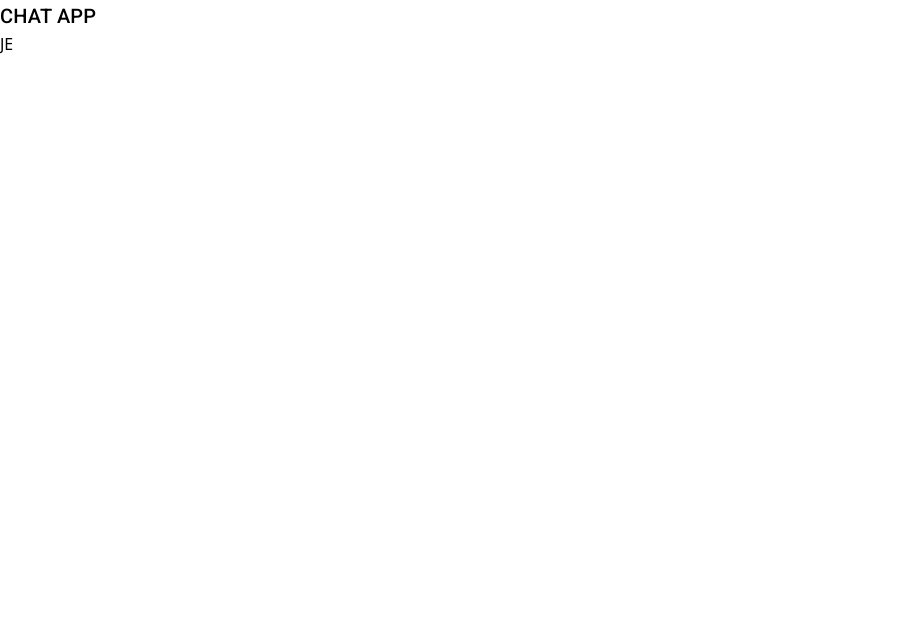
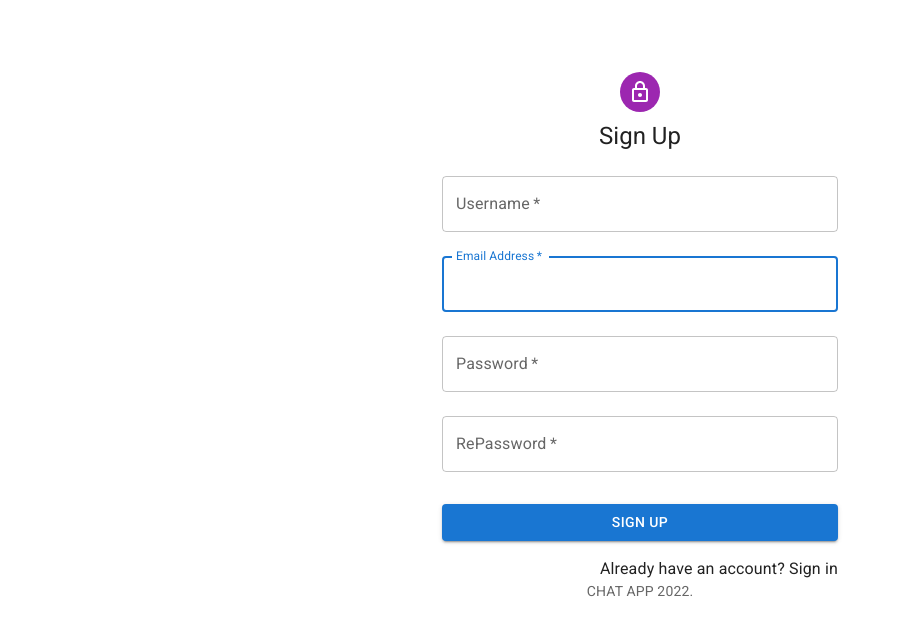
Before and after one commit to swarup260/chatapp, a React (Vite) app in the folder WEB/: page /sign-up in a window 1280 px wide. Shown: the top 636 px of the page, without its empty margins (0-902 px from the left). Built offline with nearby package versions, Linux system fonts and the light colour scheme.

Commit message:
[WEB] inital router setup and sign up and sign in pages added

```diff
--- a/WEB/src/App.jsx
+++ b/WEB/src/App.jsx
@@ -1,9 +1,12 @@
-import SideNavbar from "./components/Header/SideNavbar";
+import Login from "./pages/Login";
+import Home from "./pages/Home";
 
 export default function App() {
-    return (
-        <>
-            <SideNavbar />
-        </>
-    );
-};
+  const isLogin = false;
+
+  if (!isLogin) {
+    return <Login />;
+  }
+
+  return <Home />;
+}
--- /dev/null
+++ b/WEB/src/components/Copyright.jsx
@@ -0,0 +1,21 @@
+import Typography from "@mui/material/Typography";
+import Container from "@mui/material/Container";
+
+export default function Copyright(props) {
+  return (
+    <Container maxWidth="sm">
+      <Typography
+        className="left-0 right-0 bottom-0 absolute bg-slate-200"
+        variant="body2"
+        color="text.secondary"
+        align="center"
+        {...props}
+      >
+        <p className="m-5 font-medium uppercase leading-4">
+          {`CHAT APP ${new Date().getFullYear()}`}
+          {"."}
+        </p>
+      </Typography>
+    </Container>
+  );
+}
--- /dev/null
+++ b/WEB/src/components/Login/BaseContainer.jsx
@@ -0,0 +1,40 @@
+import Avatar from "@mui/material/Avatar";
+import CssBaseline from "@mui/material/CssBaseline";
+import Box from "@mui/material/Box";
+import LockOutlinedIcon from "@mui/icons-material/LockOutlined";
+import Typography from "@mui/material/Typography";
+import Container from "@mui/material/Container";
+import { createTheme, ThemeProvider } from "@mui/material/styles";
+
+import Copyright from "../Copyright";
+
+const theme = createTheme();
+
+export default function BaseContainer(props) {
+  return (
+    <>
+      <ThemeProvider theme={theme}>
+        <Container component="main" maxWidth="xs">
+          <CssBaseline />
+          <Box
+            sx={{
+              marginTop: 8,
+              display: "flex",
+              flexDirection: "column",
+              alignItems: "center",
+            }}
+          >
+            <Avatar sx={{ m: 1, bgcolor: "secondary.main" }}>
+              <LockOutlinedIcon />
+            </Avatar>
+            <Typography component="h1" variant="h5">
+              {props.title}
+            </Typography>
+            {props.children}
+          </Box>
+        </Container>
+        <Copyright />
+      </ThemeProvider>
+    </>
+  );
+}
--- a/WEB/src/main.jsx
+++ b/WEB/src/main.jsx
@@ -1,11 +1,8 @@
-import { render } from "react-dom";
-import { BrowserRouter } from "react-router-dom"
-import App from "./App"
-import './index.css'
+import { createRoot } from "react-dom/client";
+import AppRouter from "./router";
+import "./index.css";
 
-render(
-  <BrowserRouter>
-    <App />
-  </BrowserRouter>,
-  document.querySelector("#root")
-);
+const container = document.querySelector("#root");
+const root = createRoot(container);
+
+root.render(<AppRouter />);
--- a/WEB/src/pages/Home.jsx
+++ b/WEB/src/pages/Home.jsx
@@ -0,0 +1,10 @@
+import { Link } from "react-router-dom";
+
+export default function Home() {
+  return (
+    <>
+      <h1>HOME</h1>
+      <Link to="/sign-up">{"Don't have an account? Sign Up"}</Link>
+    </>
+  );
+}
--- a/WEB/src/pages/Login.jsx
+++ b/WEB/src/pages/Login.jsx
@@ -0,0 +1,68 @@
+import Button from "@mui/material/Button";
+import TextField from "@mui/material/TextField";
+import FormControlLabel from "@mui/material/FormControlLabel";
+import Checkbox from "@mui/material/Checkbox";
+import Grid from "@mui/material/Grid";
+import Box from "@mui/material/Box";
+import { Link } from "react-router-dom";
+
+
+import BaseContainer from "../components/Login/BaseContainer";
+
+
+export default function Login() {
+  const handleSubmit = (event) => {
+    event.preventDefault();
+    const data = new FormData(event.currentTarget);
+    console.log({
+      email: data.get("email"),
+      password: data.get("password"),
+    });
+  };
+
+  return (
+    <BaseContainer title="Sign In">
+      <Box component="form" onSubmit={handleSubmit} noValidate sx={{ mt: 1 }}>
+        <TextField
+          margin="normal"
+          required
+          fullWidth
+          id="email"
+          label="Email Address"
+          name="email"
+          autoComplete="email"
+          autoFocus
+        />
+        <TextField
+          margin="normal"
+          required
+          fullWidth
+          name="password"
+          label="Password"
+          type="password"
+          id="password"
+          autoComplete="current-password"
+        />
+        <FormControlLabel
+          control={<Checkbox value="remember" color="primary" />}
+          label="Remember me"
+        />
+        <Button
+          type="submit"
+          fullWidth
+          variant="contained"
+          sx={{ mt: 3, mb: 2 }}
+        >
+          Sign In
+        </Button>
+        <Grid container>
+          <Grid item>
+            <Link to="/sign-up">
+              {"Don't have an account? Sign Up"}
+            </Link>
+          </Grid>
+        </Grid>
+      </Box>
+    </BaseContainer>
+  );
+}
--- a/WEB/src/pages/Signup.jsx
+++ b/WEB/src/pages/Signup.jsx
@@ -0,0 +1,78 @@
+import Button from "@mui/material/Button";
+import TextField from "@mui/material/TextField";
+import Grid from "@mui/material/Grid";
+import Box from "@mui/material/Box";
+import { Link } from "react-router-dom";
+
+import BaseContainer from "../components/Login/BaseContainer";
+
+export default function SignUp() {
+  const handleSubmit = (event) => {
+    event.preventDefault();
+    const data = new FormData(event.currentTarget);
+    console.log({
+      email: data.get("email"),
+      password: data.get("password"),
+    });
+  };
+
+  return (
+    <BaseContainer title="Sign Up">
+      <Box component="form" onSubmit={handleSubmit} noValidate sx={{ mt: 1 }}>
+        <TextField
+          margin="normal"
+          required
+          fullWidth
+          id="username"
+          label="Username"
+          name="username"
+          autoComplete="username"
+          autoFocus
+        />
+        <TextField
+          margin="normal"
+          required
+          fullWidth
+          id="email"
+          label="Email Address"
+          name="email"
+          autoComplete="email"
+          autoFocus
+        />
+        <TextField
+          margin="normal"
+          required
+          fullWidth
+          name="password"
+          label="Password"
+          type="password"
+          id="password"
+          autoComplete="current-password"
+        />
+        <TextField
+          margin="normal"
+          required
+          fullWidth
+          name="repassword"
+          label="RePassword"
+          type="password"
+          id="Repassword"
+          autoComplete="current-password"
+        />
+        <Button
+          type="submit"
+          fullWidth
+          variant="contained"
+          sx={{ mt: 3, mb: 2 }}
+        >
+          Sign Up
+        </Button>
+        <Grid container justifyContent="flex-end">
+          <Grid item>
+            <Link to="/">Already have an account? Sign in</Link>
+          </Grid>
+        </Grid>
+      </Box>
+    </BaseContainer>
+  );
+}
--- /dev/null
+++ b/WEB/src/router/index.jsx
@@ -0,0 +1,14 @@
+import { BrowserRouter, Route, Routes } from "react-router-dom";
+import App from "../App";
+import SignUp from "../pages/Signup";
+
+export default function AppRouter() {
+  return (
+    <BrowserRouter>
+      <Routes>
+        <Route path="/" element={<App />} />
+        <Route path="/sign-up" element={<SignUp />} />
+      </Routes>
+    </BrowserRouter>
+  );
+}
```
